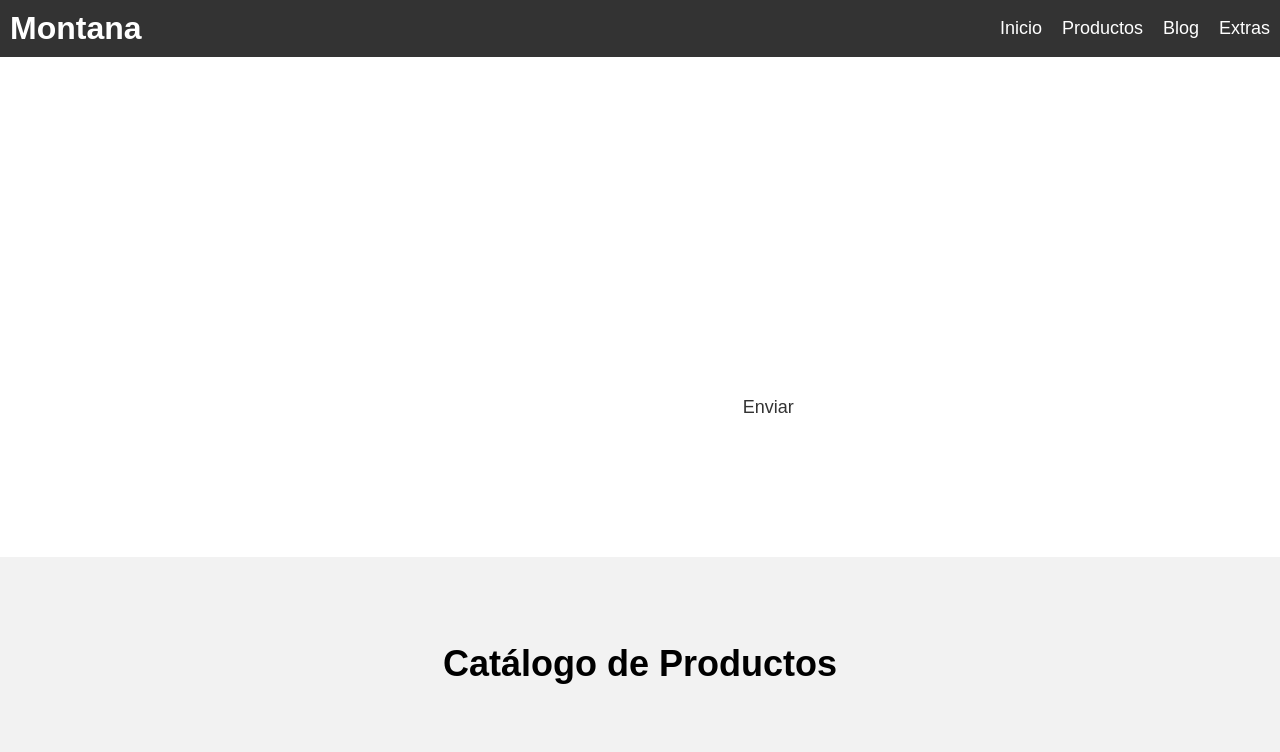
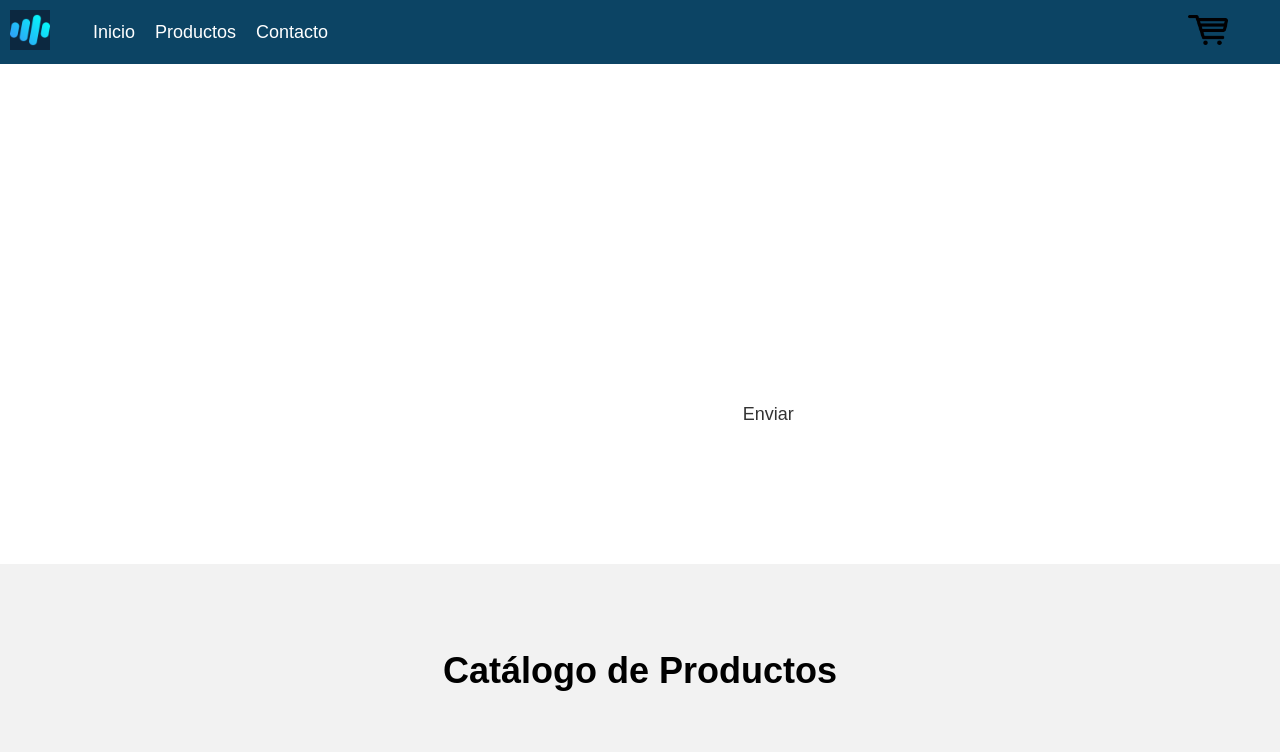
Before and after one commit to jelazaro/LANDING-PROYECT1, a plain HTML site: page index.html in a window 1280 px wide. Shown: the top 752 px of the page. Drawn offline with Linux system fonts and the light colour scheme.

Commit message:
Segundo codigo

```diff
--- a/CSS/style.css
+++ b/CSS/style.css
@@ -15,9 +15,9 @@ body {
     padding: 0;
   }
 
-  /* Estilos del header */
-  header {
-    background-color: #333;
+/* Estilos del header */
+header {
+    background-color: rgb(12,68,100);
     color: #fff;
     display: flex;
     justify-content: space-between;
@@ -25,20 +25,50 @@ body {
     padding: 10px;
   }
 
-  .logo h1 {
-    margin: 0;
+  .logo {
+    display: flex;
+    align-items: center;
+    width: 5%;
+  }
+
+  .logo a {
+    margin: 0px;
+    margin-right: 40px;
+  }
+
+  .logo-icon {
+    width: 40px;
+    height: 40px;
+  }
+
+  .nav-bar {
+    width: 90%;
+    margin-left: 0;
+    padding: 0;
   }
 
   nav ul {
     display: flex;
+    align-items: center;
   }
 
   nav li {
     margin-left: 20px;
+    list-style-type: none;
   }
 
   nav a {
     font-size: 18px;
+  }
+
+  .cart {
+    width: 5%;
+    margin-right: 20px;
+  }
+
+  .cart-logo {
+    width: 40px;
+    height: 40px;
   }
 
   /* Estilos del jumbotron */
--- a/index.html
+++ b/index.html
@@ -11,16 +11,25 @@
 <body>
     <header>
         <div class="logo">
-      <h1>Montana</h1>
+            <a href="./index.html">
+                <img src="./Assets/img/Logo.png" class="logo-icon" alt="logo1">
+            </a>
         </div>
+        <div class="nav-bar">
             <nav>
                 <ul>
-        <li><a href="#messages">Inicio</a></li>
-        <li><a href="#catalogue">Productos</a></li>
-        <li><a href="#blog">Blog</a></li>
-        <li><a href="#extras">Extras</a></li>
+                    <li><a href="#">Inicio</a></li>
+                    <li><a href="#">Productos</a></li>
+                    <li><a href="#">Contacto</a></li>
                 </ul>
+            </div>
             </nav>
+        </div>
+        <div class="cart">
+          <a href="#">
+            <img src="./Assets/img/Cart-logo.png" class="cart-logo" alt="cart">
+          </a>
+        </div>
       </header>
   <main>
     <section id="jumbotron">
```
Also changed, not shown: Assets/img/Cart-logo.png (added), Assets/img/Logo.png (added). Lines whose indentation alone changed are shown as unchanged.
